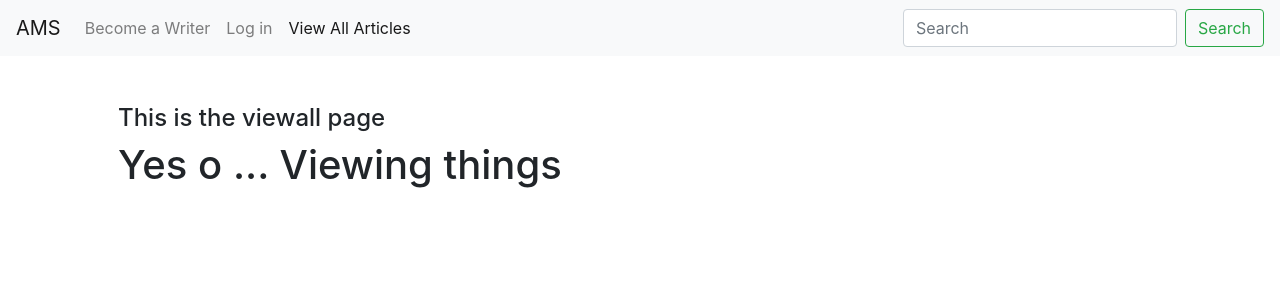
After one commit to Amani-mufin/article_management, a Flask app: page /viewall in a window 1280 px wide. The commit adds this page. Shown: the top 300 px of the page. Run offline with Flask 2, Linux system fonts and the light colour scheme; some libraries are stand-ins or nearby versions.

Commit message:
create routes

```diff
--- a/application.py
+++ b/application.py
@@ -42,225 +42,22 @@ app = Flask(__name__)
 
 
 @app.route("/")
-# @login_required
 def index():
-    """Show portfolio of stocks"""
-    # rows = db.execute("SELECT cash FROM users WHERE id = :id", id=session["user_id"])
-    # balance = rows[0]['cash']
-    # grandtotal = balance
-    # rows = db.execute("SELECT symbol FROM tranzact WHERE user_id=:id", id=session["user_id"])
-    # symbols = []
-    # for row in rows:
-    #     symbols.append(row['symbol'])
-    # symbols = list(set(symbols))
-    # data = []
-    # print(symbols)
-    # for i in range(len(symbols)):
-    #     rows = db.execute("SELECT symbol, SUM(shares) FROM tranzact WHERE user_id=:id AND symbol=:symbol",
-    #                       id=session["user_id"], symbol=symbols[i])
-
-    #     quote = lookup(symbols[i])
-    #     rows[0]['price'] = quote['price']
-    #     rows[0]['name'] = quote['name']
-    #     rows[0]['symbol'] = quote['symbol']
-    #     rows[0]['total'] = rows[0]['SUM(shares)']*rows[0]['price']
-    #     if rows[0]['SUM(shares)'] > 0:
-    #         data.append(rows[0])
-    #         grandtotal += rows[0]['total']
-    # print(data)
-    return render_template("view_article.html")
+    """Show index page"""
+    return render_template("index.html")
 
 
-# @app.route("/buy", methods=["GET", "POST"])
-# @login_required
-# def buy():
-#     """Buy shares of stock"""
-
-#     if request.method == "POST":
-#         symbol = request.form.get("symbol")
-#         try:
-#             shares = int(request.form.get("shares"))
-#         except ValueError:
-#             return apology("you can only supply an integer", 400)
-#         if not symbol:
-#             return apology("must provide symbol", 400)
-#         quote = lookup(symbol)
-#         if not quote:
-#             return apology("Enter a valid symbol plix", 400)
-#         if not shares:
-#             return apology("must provide shares", 400)
-#         if shares < 1:
-#             return apology("shares should be a positive integer", 400)
-#         price = shares * quote["price"]
-#         rows = db.execute("SELECT cash FROM users WHERE id = :id", id=session["user_id"])
-#         cash = rows[0]['cash']
-
-#         if cash < price:
-#             return apology("Sorry ... You can't afford this", 400)
-
-#         balance = cash - price
-#         symbol = quote['symbol']
-#         db.execute("INSERT INTO tranzact (user_id, symbol, shares, price) VALUES (:user, :symbol, :shares, :price)",
-#                    user=session["user_id"], symbol=symbol, shares=shares, price=quote["price"])
-
-#         db.execute("UPDATE users SET cash=:balance WHERE id=:id", balance=balance, id=session["user_id"])
-
-#         # Redirect user to home page
-#         return redirect("/")
-#     else:
-#         return render_template("buy.html")
+@app.route("/viewall")
+def viewall():
+    """View all articles on the database"""
+    return render_template("viewall.html")
 
 
-# @app.route("/check", methods=["GET"])
-# def check():
-#     """Return true if username available, else false, in JSON format"""
-#     username = request.args.get("username")
-#     print(username)
-#     # Query database for username
-#     rows = db.execute("SELECT * FROM users WHERE username = :username",
-#                       username=username)
-#     print(rows)
-#     # Ensure username exists and password is correct
-#     if len(rows) >= 1:
-#         return jsonify(False)
-#     else:
-#         return jsonify(True)
+@app.route("/search", methods=["GET", "POST"])
+def search():
+    """Sell shares of stock"""
 
-
-# @app.route("/history")
-# @login_required
-# def history():
-#     """Show history of transactions"""
-
-#     rows = db.execute("SELECT symbol, shares, price, time FROM tranzact WHERE user_id=:id ORDER BY time DESC",
-#                       id=session["user_id"])
-#     print(rows)
-#     return render_template("history.html", bigdata=rows)
-
-
-# @app.route("/login", methods=["GET", "POST"])
-# def login():
-#     """Log user in"""
-
-#     # Forget any user_id
-#     session.clear()
-
-#     # User reached route via POST (as by submitting a form via POST)
-#     if request.method == "POST":
-#         username = request.form.get("username").strip()
-#         password = request.form.get("password")
-#         # Ensure username was submitted
-#         if not username:
-#             return apology("must provide username", 403)
-
-#         # Ensure password was submitted
-#         elif not password:
-#             return apology("must provide password", 403)
-
-#         username = request.form.get("username")
-
-#         # Query database for username
-#         rows = db.execute("SELECT * FROM users WHERE username = :username",
-#                           username=username)
-
-#         # Ensure username exists and password is correct
-#         if len(rows) != 1 or not check_password_hash(rows[0]["hash"], password):
-#             return apology("invalid username and/or password", 403)
-#         print
-#         # Remember which user has logged in
-#         session["user_id"] = rows[0]["id"]
-
-#         # Redirect user to home page
-#         return redirect("/")
-
-#     # User reached route via GET (as by clicking a link or via redirect)
-#     else:
-#         return render_template("login.html")
-
-
-# @app.route("/logout")
-# def logout():
-#     """Log user out"""
-
-#     # Forget any user_id
-#     session.clear()
-
-#     # Redirect user to login form
-#     return redirect("/")
-
-
-# @app.route("/quote", methods=["GET", "POST"])
-# @login_required
-# def quote():
-#     """Get stock quote."""
-#     if request.method == "POST":
-#         symbol = request.form.get("symbol")
-#         if not symbol:
-#             return apology("must provide symbol", 400)
-#         quote = lookup(symbol)
-#         if not quote:
-#             return apology("Enter a valid symbol plix", 400)
-#         return render_template("quoted.html", quote=quote)
-
-#     else:
-#         return render_template("quote.html")
-
-
-# @app.route("/register", methods=["GET", "POST"])
-# def register():
-#     """Register user"""
-
-#     # Forget any user_id
-#     session.clear()
-
-#     # User reached route via POST (as by submitting a form via POST)
-#     if request.method == "POST":
-#         username = request.form.get("username").strip()
-#         password = request.form.get("password")
-#         confirmation = request.form.get("confirmation")
-#         # Ensure username was submitted
-#         if not username:
-#             return apology("must provide username", 400)
-
-#         # Ensure password was submitted
-#         elif not password:
-#             return apology("must provide password", 400)
-
-#         if password != confirmation:
-#             return apology("passwords must match", 400)
-
-#         else:
-#             rows = db.execute("SELECT * FROM users WHERE username = :username",
-#                               username=username)
-
-#             # Ensure username exists and password is correct
-#             if len(rows) >= 1:
-#                 return apology("User already exists", 400)
-
-#             hash = generate_password_hash(password, method='pbkdf2:sha256', salt_length=8)
-#             db.execute("INSERT INTO users (username, hash) VALUES (:username, :hash)",
-#                        username=username, hash=hash)
-
-#         # Query database for username
-#         rows = db.execute("SELECT * FROM users WHERE username = :username",
-#                           username=username)
-
-#         # Remember which user has logged in
-#         session["user_id"] = rows[0]["id"]
-#         # Redirect user to home page
-#         return redirect("/")
-
-#     # User reached route via GET (as by clicking a link or via redirect)
-#     else:
-#         return render_template("register.html")
-
-
-# @app.route("/sell", methods=["GET", "POST"])
-# @login_required
-# def sell():
-#     """Sell shares of stock"""
-
-#     if request.method == "POST":
+    if request.method == "POST":
 #         symbol = request.form.get("symbol")
 #         shares = int(request.form.get("shares"))
 #         if not symbol:
@@ -296,8 +93,8 @@ def index():
 #         db.execute("UPDATE users SET cash=:balance WHERE id=:id", balance=balance, id=session["user_id"])
 
 #         # Redirect user to home page
-#         return redirect("/")
-#     else:
+        return redirect("/")
+    else:
 #         rows = db.execute("SELECT symbol FROM tranzact WHERE user_id=:id", id=session["user_id"])
 #         symbols = []
 #         for row in rows:
@@ -310,7 +107,150 @@ def index():
 #             if rows[0]['SUM(shares)'] > 0:
 #                 data.append(rows[0]['symbol'])
 #         print(data)
-#         return render_template("sell.html", data=data)
+        return render_template("search.html")
+
+
+@app.route("/register", methods=["GET", "POST"])
+def register():
+    """Register user"""
+
+    # Forget any user_id
+    session.clear()
+
+    # User reached route via POST (as by submitting a form via POST)
+    if request.method == "POST":
+        # username = request.form.get("username").strip()
+        # password = request.form.get("password")
+        # confirmation = request.form.get("confirmation")
+        # # Ensure username was submitted
+        # if not username:
+        #     return apology("must provide username", 400)
+
+        # # Ensure password was submitted
+        # elif not password:
+        #     return apology("must provide password", 400)
+
+        # if password != confirmation:
+        #     return apology("passwords must match", 400)
+
+        # else:
+        #     rows = db.execute("SELECT * FROM users WHERE username = :username",
+        #                       username=username)
+
+        #     # Ensure username exists and password is correct
+        #     if len(rows) >= 1:
+        #         return apology("User already exists", 400)
+
+        #     hash = generate_password_hash(password, method='pbkdf2:sha256', salt_length=8)
+        #     db.execute("INSERT INTO users (username, hash) VALUES (:username, :hash)",
+        #                username=username, hash=hash)
+
+        # # Query database for username
+        # rows = db.execute("SELECT * FROM users WHERE username = :username",
+        #                   username=username)
+
+        # # Remember which user has logged in
+        # session["user_id"] = rows[0]["id"]
+        # # Redirect user to home page
+        return redirect("/")
+
+    # User reached route via GET (as by clicking a link or via redirect)
+    else:
+        return render_template("register.html")
+
+
+
+@app.route("/login", methods=["GET", "POST"])
+def login():
+    """Log user in"""
+
+    # Forget any user_id
+    session.clear()
+
+    # User reached route via POST (as by submitting a form via POST)
+    if request.method == "POST":
+#         username = request.form.get("username").strip()
+#         password = request.form.get("password")
+#         # Ensure username was submitted
+#         if not username:
+#             return apology("must provide username", 403)
+
+#         # Ensure password was submitted
+#         elif not password:
+#             return apology("must provide password", 403)
+
+#         username = request.form.get("username")
+
+#         # Query database for username
+#         rows = db.execute("SELECT * FROM users WHERE username = :username",
+#                           username=username)
+
+#         # Ensure username exists and password is correct
+#         if len(rows) != 1 or not check_password_hash(rows[0]["hash"], password):
+#             return apology("invalid username and/or password", 403)
+#         print
+#         # Remember which user has logged in
+#         session["user_id"] = rows[0]["id"]
+
+#         # Redirect user to home page
+        return redirect("/")
+
+    # User reached route via GET (as by clicking a link or via redirect)
+    else:
+        return render_template("login.html")
+
+
+@app.route("/logout")
+def logout():
+    """Log user out"""
+
+    # Forget any user_id
+    session.clear()
+
+    # Redirect user to login form
+    return redirect("/")
+
+
+
+@app.route("/view")
+# @login_required
+def view():
+    """Show history of transactions"""
+
+    rows = db.execute("SELECT symbol, shares, price, time FROM tranzact WHERE user_id=:id ORDER BY time DESC",
+                      id=session["user_id"])
+    print(rows)
+    return render_template("view.html")
+
+
+@app.route("/edit", methods=["GET", "POST"])
+# @login_required
+def edit():
+    """Get stock quote."""
+    if request.method == "POST":
+
+        return render_template("edited.html")
+
+    else:
+        return render_template("edit.html")
+
+
+
+
+# @app.route("/delete", methods=["GET"])
+# def check():
+    # """Return true if username available, else false, in JSON format"""
+    # username = request.args.get("username")
+    # print(username)
+    # # Query database for username
+    # rows = db.execute("SELECT * FROM users WHERE username = :username",
+    #                   username=username)
+    # print(rows)
+    # # Ensure username exists and password is correct
+    # if len(rows) >= 1:
+    #     return jsonify(False)
+    # else:
+    #     return jsonify(True)
 
 
 # def errorhandler(e):
--- a/templates/layout.html
+++ b/templates/layout.html
@@ -20,7 +20,7 @@
   </head>
   <body>
     <nav class="navbar navbar-expand-lg navbar-light bg-light">
-      <a class="navbar-brand" href="#">AMS</a>
+      <a class="navbar-brand" href="/">AMS</a>
       <button
         class="navbar-toggler"
         type="button"
@@ -31,8 +31,9 @@
       </button>
 
       <div class="collapse navbar-collapse" id="navbarSupportedContent">
-        {% if session.user_id %}
+
         <ul class="navbar-nav mr-auto">
+            {% if session.user_id %}
           <li class="nav-item">
             <a class="nav-link" href="#">Write an Article</a>
           </li>
@@ -47,28 +48,29 @@
                 My Articles
               </a>
               <div class="dropdown-menu" aria-labelledby="navbarDropdown">
-                <a class="dropdown-item" href="#">View All</a>
-                <a class="dropdown-item" href="#">Edit an Article</a>
+                <a class="dropdown-item" href="/view">View All</a>
+                <a class="dropdown-item" href="/edit">Edit an Article</a>
                 <div class="dropdown-divider"></div>
                 <a class="dropdown-item" href="#">Something else here</a>
               </div>
             </li>
             {% else %}
             <li class="nav-item">
-                <a class="nav-link" href="#">Become a Writer</a>
+                <a class="nav-link" href="/register">Become a Writer</a>
               </li>
               <li class="nav-item">
-                  <a class="nav-link" href="#">Log in</a>
+                  <a class="nav-link" href="/login">Log in</a>
                 </li>
             {% endif %}
           <li class="nav-item active">
-            <a class="nav-link" href="#">View All Articles</a>
+            <a class="nav-link" href="viewall">View All Articles</a>
           </li>
         </ul>
-        <form class="form-inline my-2 my-lg-0">
+        <form class="form-inline my-2 my-lg-0" action="/search" method="GET">
           <input
             class="form-control mr-sm-2"
             type="search"
+            name="search"
             placeholder="Search"
           />
           <button class="btn btn-outline-success my-2 my-sm-0" type="submit">
--- /dev/null
+++ b/templates/viewall.html
@@ -0,0 +1,10 @@
+{% extends "layout.html" %}
+
+{% block title %}
+    View
+{% endblock %}
+
+{% block main %}
+<h4>This is the viewall page</h4>
+<h1>Yes o ... Viewing things</h1>
+{% endblock %}
```
Also changed, not shown: templates/index.html (added, +10 -0 lines), templates/view.html (added, +10 -0 lines), README.md, 1 other file.
